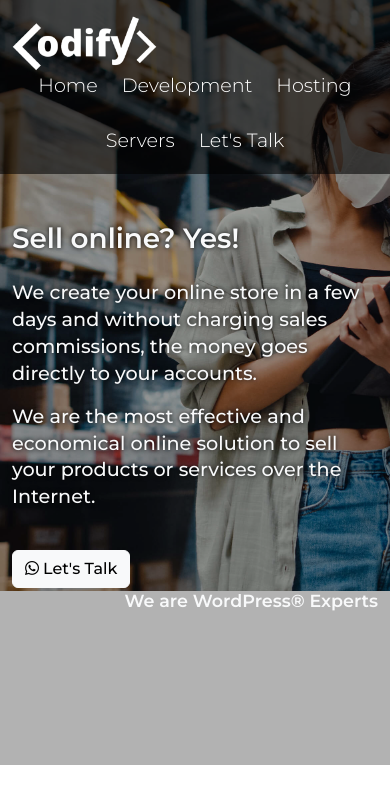
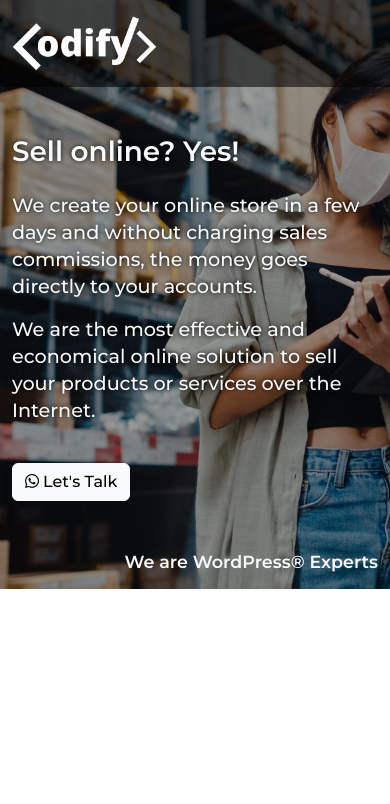
Before and after one commit to Codify-Agency/landing-page, a React (Vite) app: page / in a window 390 px wide. Shown: the top 804 px of the page. Built offline with nearby package versions, Linux system fonts and the light colour scheme.

Commit message:
responsive improvements

```diff
--- a/src/components/Header.jsx
+++ b/src/components/Header.jsx
@@ -9,12 +9,12 @@ export default function Header() {
       <div className="topbar pt-3 pb-3">
         <div className="container">
           <div className="row align-items-center">
-            <div className="col-12 col-md-6">
+            <div className="col-12 col-md-4">
               <picture>
                 <img src="/logo-white.webp" alt="Codify" height={55} />
               </picture>
             </div>
-            <div className="col-12 col-md-6">
+            <div className="col-12 col-md-8">
               <Navbar />
             </div>
           </div>
--- a/src/components/sections/Hero.jsx
+++ b/src/components/sections/Hero.jsx
@@ -4,10 +4,10 @@ import "../../styles/components/sections/Hero.scss"
 
 export default function HeroSection() {
   return (
-    <section className="hero pt-5 pb-5">
+    <section className="hero pt-5">
       <div className="container">
         <div className="row text-light">
-          <div className="col-12 col-md-6 align-self-start">
+          <div className="col-12 col-md-6 align-self-start pb-5">
             <h1 className="hero__title mb-4">
             { translate('hero_title') }
             </h1>
@@ -24,7 +24,7 @@ export default function HeroSection() {
               { translate('lets_talk') }
             </a>
           </div>
-          <div className="col-12 col-md-6 align-self-end text-end">
+          <div className="col-12 col-md-6 align-self-end pb-2 text-end">
             <h5><small>
               { translate('we_wordpress_experts') }
             </small></h5>
--- a/src/styles/components/Header.scss
+++ b/src/styles/components/Header.scss
@@ -2,8 +2,6 @@
   background-image: url(../../assets/hero-bg.jpg);
   background-size: cover;
   background-position: 30% 10%;
-  min-height: 500px;
-  height: 70vh;
 
   .topbar {
     background-color: rgba($color: #000, $alpha: 0.7);
--- a/src/styles/components/Navbar.scss
+++ b/src/styles/components/Navbar.scss
@@ -1,4 +1,6 @@
 .nav-bar {
+  display: none;
+
   .menu {
     a {
       color: #fff;
@@ -22,4 +24,8 @@
       }
     }
   }
+
+  @media (min-width: 992px) {
+    display: block;
+  }
 }
--- a/src/styles/components/sections/Hero.scss
+++ b/src/styles/components/sections/Hero.scss
@@ -1,6 +1,7 @@
 .hero {
   background-color: rgba($color: #000, $alpha: 0.3);
-  height: 100%;
+  min-height: 27rem;
+  overflow-y: hidden;
 
   &__title {
     text-shadow: 0 0 5px #000;
```
